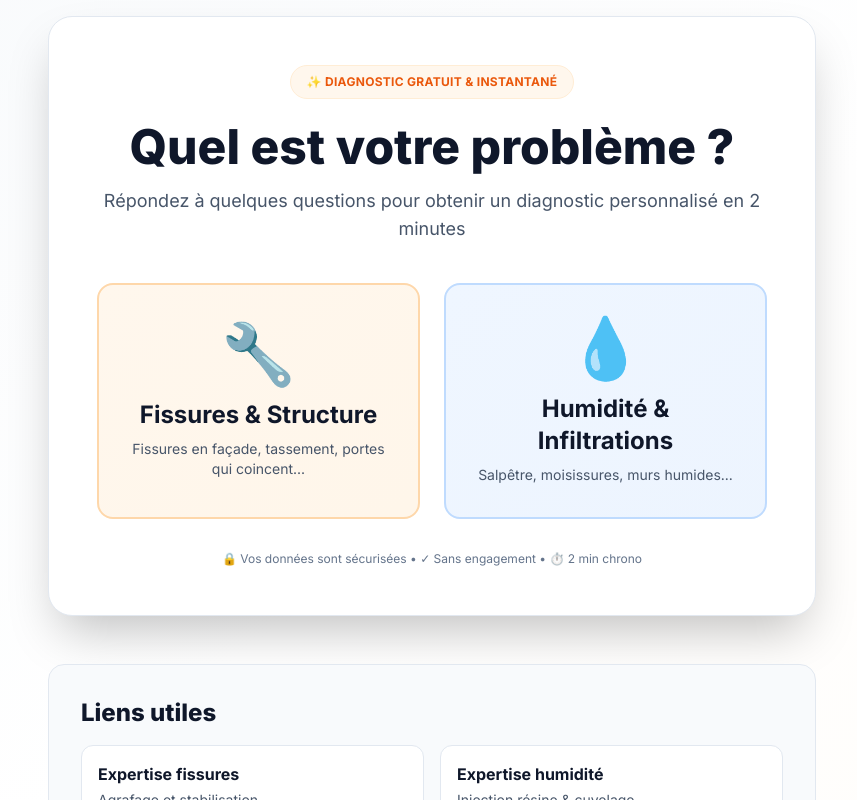
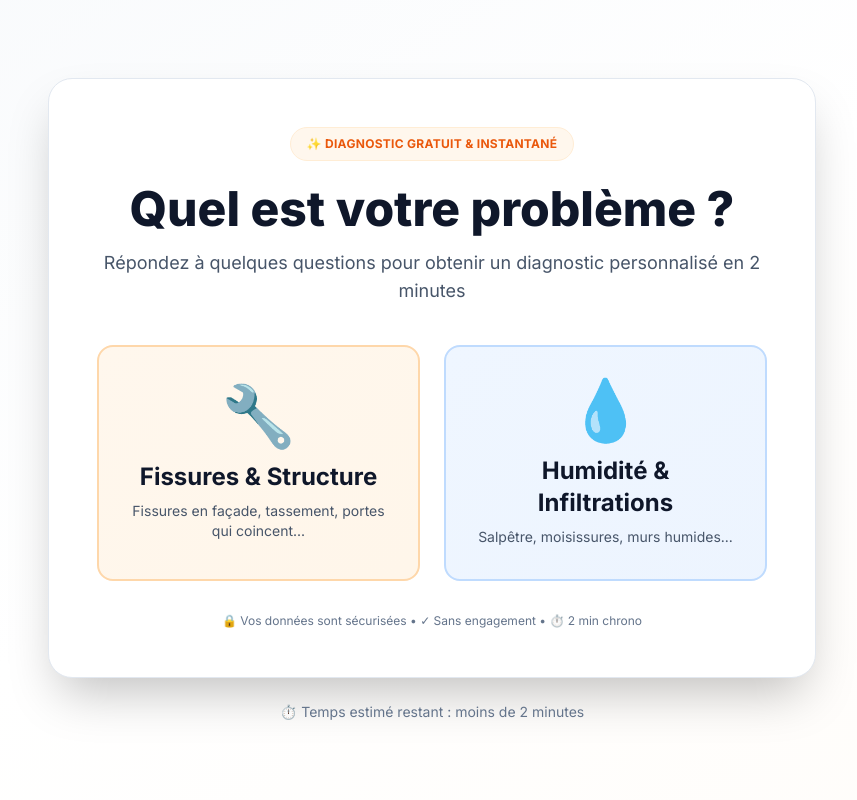
Before and after one commit to IPB2026/IPB, a Next.js app: page /diagnostic in a window 1280 px wide. Shown: the top 800 px of the page, without its empty margins (208-1065 px from the left). Built offline with nearby package versions, Linux system fonts and the light colour scheme; no server answers.

Commit message:
Hide internal links on diagnostic

```diff
--- a/app/diagnostic/page.tsx
+++ b/app/diagnostic/page.tsx
@@ -2,7 +2,6 @@
 
 import React, { useState } from 'react';
 import { submitDiagnosticAppointment, submitDiagnosticCallback, submitDiagnosticLead } from '@/app/actions/diagnostic';
-import { InternalLinks } from '@/components/seo/InternalLinks';
 
 // Types
 type PathType = 'fissure' | 'humidite' | null;
@@ -846,8 +845,6 @@ export default function DiagnosticPage() {
           )}
         </div>
 
-        <InternalLinks variant="diagnostic" />
-
         {/* Footer */}
         {!showResult && (
           <p className="text-center text-slate-500 text-sm mt-6">
```
